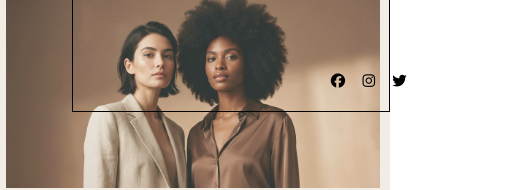
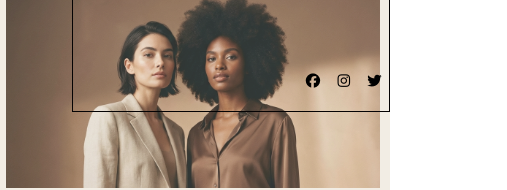
Before and after one commit to Syedharis-2004/Angular-Form, an Angular app: page / in a window 390 px wide. Shown: the part 867-1057 px from the top of the page, 507 px wide, since content can reach past the window. Built offline with nearby package versions, Linux system fonts and the light colour scheme.

Commit message:
changes done

```diff
--- a/src/app/contact-form/contact-form.css
+++ b/src/app/contact-form/contact-form.css
@@ -4,6 +4,7 @@
   background-color: #f2ede4; /* beige background */
   font-family: 'Inter', sans-serif;
   color: #000;
+  overflow-x: hidden;
 }
 
 
@@ -466,6 +467,7 @@ h1 {
     width: 100%;
     justify-content: center;
     box-sizing: border-box;
+    margin-left: -25px;
   }
 }
 
```
